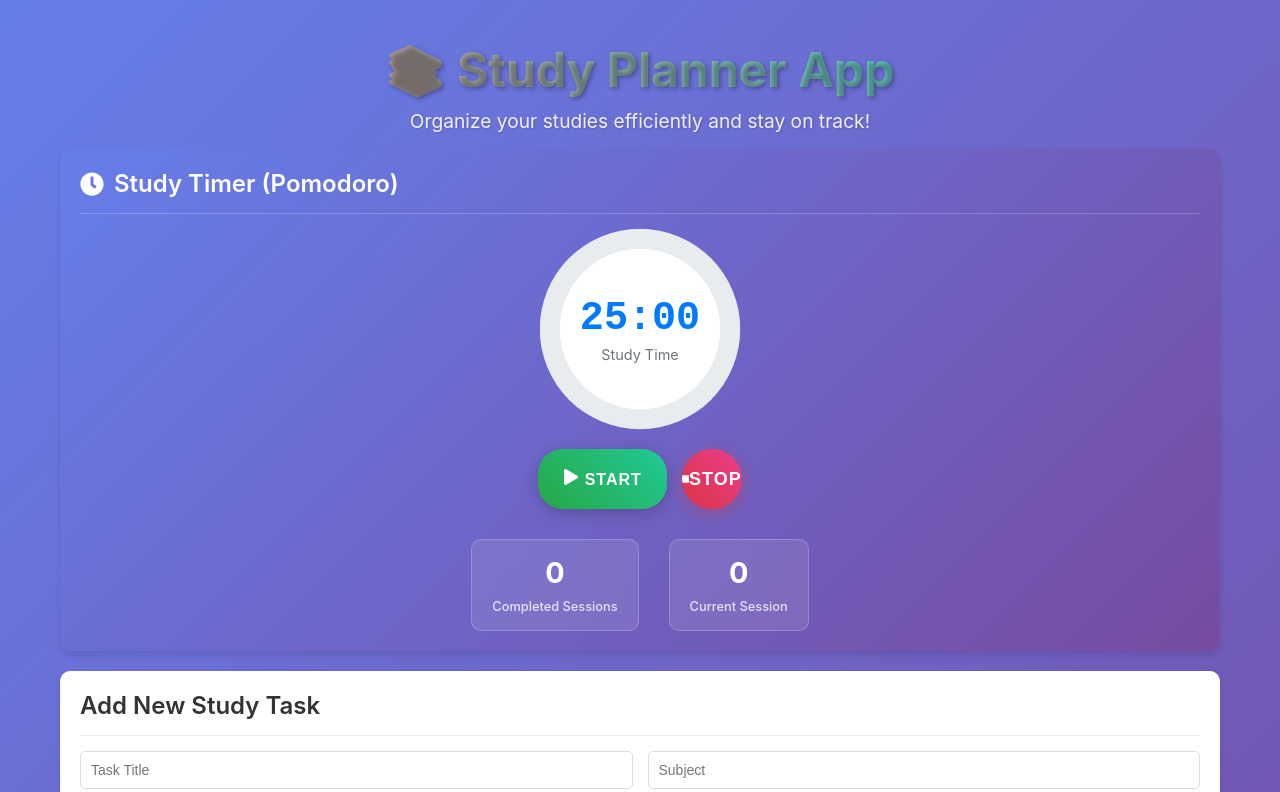
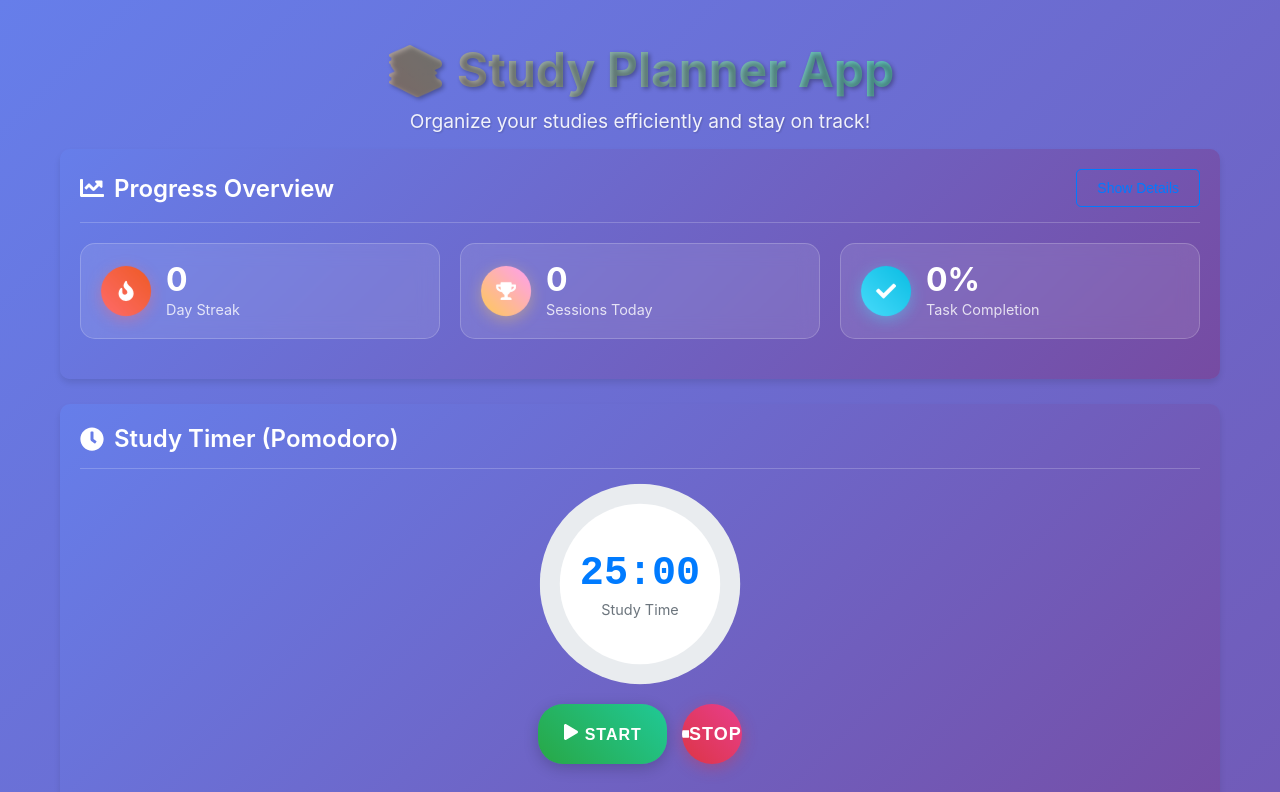
Before and after one commit to KasthuriRaja-M/Study-Planner-App, a React (Create React App) app: page / in a window 1280 px wide. Shown: the top 792 px of the page. Built offline with nearby package versions, Linux system fonts and the light colour scheme.

Commit message:
Add progress tracking feature with visual overview and weekly chart in App component

```diff
--- a/src/App.css
+++ b/src/App.css
@@ -518,3 +518,239 @@
 ::-webkit-scrollbar-thumb:hover {
   background: #a8a8a8;
 }
+
+/* Progress Overview Styles */
+.progress-overview {
+  background: linear-gradient(135deg, #667eea 0%, #764ba2 100%);
+  color: white;
+  border: none;
+  margin-bottom: 25px;
+}
+
+.progress-overview .card-header {
+  border-bottom: 1px solid rgba(255, 255, 255, 0.2);
+  display: flex;
+  justify-content: space-between;
+  align-items: center;
+}
+
+.progress-overview .card-title {
+  color: white;
+  display: flex;
+  align-items: center;
+  gap: 10px;
+  margin: 0;
+}
+
+.progress-stats {
+  display: grid;
+  grid-template-columns: repeat(auto-fit, minmax(200px, 1fr));
+  gap: 20px;
+  margin: 20px 0;
+}
+
+.progress-item {
+  display: flex;
+  align-items: center;
+  gap: 15px;
+  padding: 20px;
+  background: rgba(255, 255, 255, 0.1);
+  border-radius: 15px;
+  backdrop-filter: blur(10px);
+  border: 1px solid rgba(255, 255, 255, 0.2);
+  transition: all 0.3s ease;
+}
+
+.progress-item:hover {
+  transform: translateY(-5px);
+  background: rgba(255, 255, 255, 0.15);
+  box-shadow: 0 10px 25px rgba(0, 0, 0, 0.2);
+}
+
+.progress-icon {
+  width: 50px;
+  height: 50px;
+  border-radius: 50%;
+  display: flex;
+  align-items: center;
+  justify-content: center;
+  font-size: 20px;
+  color: white;
+  animation: pulse 2s infinite;
+}
+
+.progress-icon.streak {
+  background: linear-gradient(45deg, #ff6b6b, #ee5a24);
+  box-shadow: 0 4px 15px rgba(255, 107, 107, 0.4);
+}
+
+.progress-icon.sessions {
+  background: linear-gradient(45deg, #feca57, #ff9ff3);
+  box-shadow: 0 4px 15px rgba(254, 202, 87, 0.4);
+}
+
+.progress-icon.completion {
+  background: linear-gradient(45deg, #48dbfb, #0abde3);
+  box-shadow: 0 4px 15px rgba(72, 219, 251, 0.4);
+}
+
+.progress-info {
+  display: flex;
+  flex-direction: column;
+}
+
+.progress-number {
+  font-size: 2rem;
+  font-weight: bold;
+  color: white;
+  line-height: 1;
+}
+
+.progress-label {
+  font-size: 0.9rem;
+  color: rgba(255, 255, 255, 0.8);
+  margin-top: 5px;
+}
+
+/* Weekly Chart Styles */
+.weekly-chart {
+  margin-top: 25px;
+  padding-top: 25px;
+  border-top: 1px solid rgba(255, 255, 255, 0.2);
+}
+
+.weekly-chart h3 {
+  color: white;
+  margin-bottom: 20px;
+  text-align: center;
+  font-size: 1.3rem;
+}
+
+.chart-container {
+  display: flex;
+  justify-content: space-between;
+  align-items: end;
+  height: 200px;
+  gap: 10px;
+  padding: 20px 0;
+}
+
+.chart-bar {
+  display: flex;
+  flex-direction: column;
+  align-items: center;
+  flex: 1;
+  height: 100%;
+  position: relative;
+}
+
+.bar-fill {
+  width: 100%;
+  max-width: 40px;
+  border-radius: 8px 8px 0 0;
+  transition: all 0.5s ease;
+  position: relative;
+  min-height: 10px;
+}
+
+.bar-fill::after {
+  content: '';
+  position: absolute;
+  top: 0;
+  left: 0;
+  right: 0;
+  bottom: 0;
+  background: linear-gradient(180deg, transparent 0%, rgba(255, 255, 255, 0.2) 50%, transparent 100%);
+  border-radius: 8px 8px 0 0;
+}
+
+.bar-label {
+  margin-top: 10px;
+  font-size: 0.8rem;
+  color: rgba(255, 255, 255, 0.8);
+  font-weight: 500;
+}
+
+.bar-value {
+  position: absolute;
+  top: -25px;
+  font-size: 0.7rem;
+  color: white;
+  font-weight: bold;
+  background: rgba(0, 0, 0, 0.3);
+  padding: 2px 6px;
+  border-radius: 10px;
+  opacity: 0;
+  transition: opacity 0.3s ease;
+}
+
+.chart-bar:hover .bar-value {
+  opacity: 1;
+}
+
+.chart-bar:hover .bar-fill {
+  transform: scaleY(1.05);
+  box-shadow: 0 5px 15px rgba(0, 0, 0, 0.3);
+}
+
+/* Animation for progress icons */
+@keyframes pulse {
+  0% {
+    transform: scale(1);
+  }
+  50% {
+    transform: scale(1.05);
+  }
+  100% {
+    transform: scale(1);
+  }
+}
+
+/* Responsive design for progress section */
+@media (max-width: 768px) {
+  .progress-stats {
+    grid-template-columns: 1fr;
+    gap: 15px;
+  }
+
+  .progress-item {
+    padding: 15px;
+  }
+
+  .progress-number {
+    font-size: 1.5rem;
+  }
+
+  .chart-container {
+    height: 150px;
+    gap: 5px;
+  }
+
+  .bar-fill {
+    max-width: 30px;
+  }
+
+  .bar-label {
+    font-size: 0.7rem;
+  }
+}
+
+@media (max-width: 480px) {
+  .progress-overview .card-header {
+    flex-direction: column;
+    gap: 10px;
+    align-items: stretch;
+  }
+
+  .progress-overview .card-title {
+    justify-content: center;
+  }
+
+  .chart-container {
+    height: 120px;
+  }
+
+  .bar-fill {
+    max-width: 25px;
+  }
+}
--- a/src/App.js
+++ b/src/App.js
@@ -1,5 +1,5 @@
 import React, { useState, useEffect } from 'react';
-import { FaPlus, FaTrash, FaEdit, FaCheck, FaTimes, FaPlay, FaPause, FaStop, FaClock } from 'react-icons/fa';
+import { FaPlus, FaTrash, FaEdit, FaCheck, FaTimes, FaPlay, FaPause, FaStop, FaClock, FaChartLine, FaTrophy, FaFire } from 'react-icons/fa';
 import { format } from 'date-fns';
 import { v4 as uuidv4 } from 'uuid';
 import './App.css';
@@ -15,6 +15,7 @@ function App() {
   });
   const [editingTask, setEditingTask] = useState(null);
   const [filter, setFilter] = useState('all');
+  const [showProgress, setShowProgress] = useState(false);
 
   // Study Timer States
   const [timer, setTimer] = useState({
@@ -32,6 +33,10 @@ function App() {
     sessionsBeforeLongBreak: 4
   });
 
+  // Progress tracking
+  const [streak, setStreak] = useState(0);
+  const [weeklyProgress, setWeeklyProgress] = useState([]);
+
   // Load tasks from localStorage on component mount
   useEffect(() => {
     const savedTasks = localStorage.getItem('studyTasks');
@@ -42,6 +47,16 @@ function App() {
     const savedTimerSettings = localStorage.getItem('timerSettings');
     if (savedTimerSettings) {
       setTimerSettings(JSON.parse(savedTimerSettings));
+    }
+
+    const savedStreak = localStorage.getItem('studyStreak');
+    if (savedStreak) {
+      setStreak(JSON.parse(savedStreak));
+    }
+
+    const savedWeeklyProgress = localStorage.getItem('weeklyProgress');
+    if (savedWeeklyProgress) {
+      setWeeklyProgress(JSON.parse(savedWeeklyProgress));
     }
   }, []);
 
@@ -54,6 +69,16 @@ function App() {
   useEffect(() => {
     localStorage.setItem('timerSettings', JSON.stringify(timerSettings));
   }, [timerSettings]);
+
+  // Save streak to localStorage
+  useEffect(() => {
+    localStorage.setItem('studyStreak', JSON.stringify(streak));
+  }, [streak]);
+
+  // Save weekly progress to localStorage
+  useEffect(() => {
+    localStorage.setItem('weeklyProgress', JSON.stringify(weeklyProgress));
+  }, [weeklyProgress]);
 
   // Timer effect
   useEffect(() => {
@@ -77,6 +102,10 @@ function App() {
               // Study session finished, start break
               const isLongBreak = (prevTimer.sessions + 1) % timerSettings.sessionsBeforeLongBreak === 0;
               const breakDuration = isLongBreak ? timerSettings.longBreakTime : timerSettings.breakTime;
+
+              // Update streak and progress
+              updateProgress();
+
               return {
                 ...prevTimer,
                 isRunning: false,
@@ -96,6 +125,34 @@ function App() {
     }
     return () => clearInterval(interval);
   }, [timer.isRunning, timer.timeLeft, timerSettings]);
+
+  const updateProgress = () => {
+    const today = new Date().toISOString().split('T')[0];
+    const currentWeek = getWeekNumber(new Date());
+
+    // Update streak
+    setStreak(prev => prev + 1);
+
+    // Update weekly progress
+    setWeeklyProgress(prev => {
+      const weekData = prev.find(w => w.week === currentWeek);
+      if (weekData) {
+        return prev.map(w =>
+          w.week === currentWeek
+            ? { ...w, sessions: w.sessions + 1, date: today }
+            : w
+        );
+      } else {
+        return [...prev, { week: currentWeek, sessions: 1, date: today }];
+      }
+    });
+  };
+
+  const getWeekNumber = (date) => {
+    const firstDayOfYear = new Date(date.getFullYear(), 0, 1);
+    const pastDaysOfYear = (date - firstDayOfYear) / 86400000;
+    return Math.ceil((pastDaysOfYear + firstDayOfYear.getDay() + 1) / 7);
+  };
 
   const addTask = () => {
     if (!newTask.title.trim()) return;
@@ -189,6 +246,25 @@ function App() {
     return ((timer.totalTime - timer.timeLeft) / timer.totalTime) * 100;
   };
 
+  const getWeeklyChartData = () => {
+    const last7Days = [];
+    for (let i = 6; i >= 0; i--) {
+      const date = new Date();
+      date.setDate(date.getDate() - i);
+      const dayName = date.toLocaleDateString('en-US', { weekday: 'short' });
+      const sessions = weeklyProgress.filter(p =>
+        new Date(p.date).toDateString() === date.toDateString()
+      ).reduce((sum, p) => sum + p.sessions, 0);
+      last7Days.push({ day: dayName, sessions });
+    }
+    return last7Days;
+  };
+
+  const getMaxSessions = () => {
+    const chartData = getWeeklyChartData();
+    return Math.max(...chartData.map(d => d.sessions), 1);
+  };
+
   return (
     <div className="App">
       <div className="container">
@@ -196,6 +272,73 @@ function App() {
           <h1>📚 Study Planner App</h1>
           <p>Organize your studies efficiently and stay on track!</p>
         </header>
+
+        {/* Progress Overview */}
+        <div className="card progress-overview">
+          <div className="card-header">
+            <h2 className="card-title">
+              <FaChartLine /> Progress Overview
+            </h2>
+            <button
+              className="btn btn-outline"
+              onClick={() => setShowProgress(!showProgress)}
+            >
+              {showProgress ? 'Hide Details' : 'Show Details'}
+            </button>
+          </div>
+          <div className="progress-stats">
+            <div className="progress-item">
+              <div className="progress-icon streak">
+                <FaFire />
+              </div>
+              <div className="progress-info">
+                <span className="progress-number">{streak}</span>
+                <span className="progress-label">Day Streak</span>
+              </div>
+            </div>
+            <div className="progress-item">
+              <div className="progress-icon sessions">
+                <FaTrophy />
+              </div>
+              <div className="progress-info">
+                <span className="progress-number">{timer.completedSessions}</span>
+                <span className="progress-label">Sessions Today</span>
+              </div>
+            </div>
+            <div className="progress-item">
+              <div className="progress-icon completion">
+                <FaCheck />
+              </div>
+              <div className="progress-info">
+                <span className="progress-number">
+                  {tasks.length > 0 ? Math.round((tasks.filter(t => t.completed).length / tasks.length) * 100) : 0}%
+                </span>
+                <span className="progress-label">Task Completion</span>
+              </div>
+            </div>
+          </div>
+
+          {showProgress && (
+            <div className="weekly-chart">
+              <h3>This Week's Progress</h3>
+              <div className="chart-container">
+                {getWeeklyChartData().map((day, index) => (
+                  <div key={index} className="chart-bar">
+                    <div
+                      className="bar-fill"
+                      style={{
+                        height: `${(day.sessions / getMaxSessions()) * 100}%`,
+                        background: day.sessions > 0 ? 'linear-gradient(45deg, #667eea, #764ba2)' : '#e9ecef'
+                      }}
+                    ></div>
+                    <span className="bar-label">{day.day}</span>
+                    <span className="bar-value">{day.sessions}</span>
+                  </div>
+                ))}
+              </div>
+            </div>
+          )}
+        </div>
 
         {/* Study Timer Section */}
         <div className="card timer-card">
```
